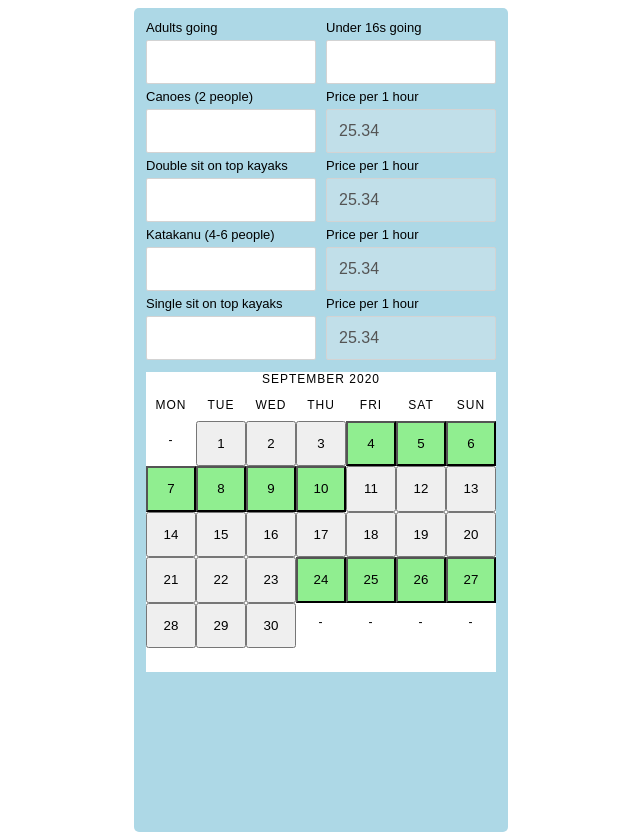
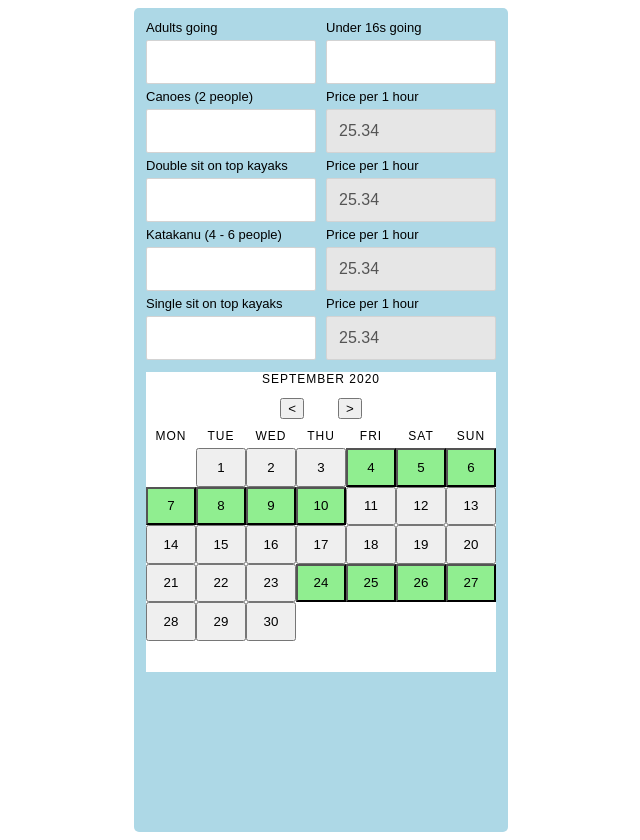
Before and after one commit to Javier-Machin/rental-checkout, a React app: page / in a window 1280 px wide. Shown: the whole page, without its empty margins (319-959 px from the left). Built offline with nearby package versions, Linux system fonts and the light colour scheme.

Commit message:
feat: implement calendar controls

```diff
--- a/src/components/RentalCheckout.js
+++ b/src/components/RentalCheckout.js
@@ -1,23 +1,60 @@
-import React, { PureComponent } from 'react';
+import React, { Component } from 'react';
 import NumericField from './NumericField';
 import Calendar from './calendar';
 import '../css/RentalCheckout.scss';
 
-class RentalCheckout extends PureComponent {
+class RentalCheckout extends Component {
   constructor(props) {
     super(props);
+    const now = new Date();
 
-    this.state = { selectedDate: new Date() };
+    this.state = {
+      selectedDate: null,
+      calendarDate: now,
+      calendarVisible: true,
+      timePickerVisible: false,
+    };
+
+    this.handleCalendarCellOnClick = this.handleCalendarCellOnClick.bind(this);
+    this.handleCalendarArrowOnClick = this.handleCalendarArrowOnClick.bind(
+      this,
+    );
+  }
+
+  handleCalendarCellOnClick({ target }) {
+    const dateIsAvailable = target.className.includes('available');
+    if (!dateIsAvailable) return;
+
+    const { calendarDate } = this.state;
+    const newSelectedDate = new Date();
+
+    newSelectedDate.setFullYear(calendarDate.getFullYear());
+    newSelectedDate.setMonth(calendarDate.getMonth());
+    newSelectedDate.setDate(Number(target.name));
+
+    this.setState({ selectedDate: newSelectedDate });
+  }
+
+  handleCalendarArrowOnClick({ target }) {
+    const { calendarDate } = this.state;
+
+    if (target.name === 'prev') {
+      calendarDate.setMonth(calendarDate.getMonth() - 1);
+    } else {
+      calendarDate.setMonth(calendarDate.getMonth() + 1);
+    }
+
+    this.setState({ calendarDate });
   }
 
   render() {
-    const { selectedDate } = this.state;
+    const { selectedDate, calendarDate } = this.state;
 
     return (
       <aside className="rental-checkout">
         <form className="rental-checkout__form">
-          <div className="numeric-fields">
-            <NumericField min="1" max="10" name="adults" label="Adults going" />
+          <div className="input-fields">
+            <NumericField name="adults" label="Adults going" />
             <NumericField name="kids" label="Under 16s going" />
             <NumericField name="canoes" label="Canoes (2 people)" />
             <NumericField
@@ -33,7 +70,7 @@ class RentalCheckout extends PureComponent {
               defaultValue="25.34"
               disabled
             />
-            <NumericField name="katakanus" label="Katakanu (4-6 people)" />
+            <NumericField name="katakanus" label="Katakanu (4 - 6 people)" />
             <NumericField
               name="katakanu-price"
               label="Price per 1 hour"
@@ -50,9 +87,13 @@ class RentalCheckout extends PureComponent {
           </div>
           <Calendar
             selectedDate={selectedDate}
+            calendarDate={calendarDate}
+            handleCalendarCellOnClick={this.handleCalendarCellOnClick}
+            handleCalendarArrowOnClick={this.handleCalendarArrowOnClick}
             availableDates={[
-              { month: 8, from: 4, to: 10 },
-              { month: 8, from: 24, to: 27 },
+              { year: 2020, month: 8, from: 4, to: 10 },
+              { year: 2020, month: 8, from: 24, to: 27 },
+              { year: 2020, month: 9, from: 5, to: 9 },
             ]}
           />
         </form>
--- /dev/null
+++ b/src/components/calendar/Controls.js
@@ -0,0 +1,28 @@
+import React from 'react';
+
+const Controls = (props) => {
+  const { handleCalendarArrowOnClick } = props;
+
+  return (
+    <div className="calendar__arrows">
+      <button
+        className="calendar__arrow"
+        onClick={handleCalendarArrowOnClick}
+        name="prev"
+        type="button"
+      >
+        {'<'}
+      </button>
+      <button
+        className="calendar__arrow"
+        onClick={handleCalendarArrowOnClick}
+        name="next"
+        type="button"
+      >
+        {'>'}
+      </button>
+    </div>
+  );
+};
+
+export default Controls;
--- a/src/components/calendar/Header.js
+++ b/src/components/calendar/Header.js
@@ -1,4 +1,4 @@
-import React from 'react';
+import React, { memo } from 'react';
 
 const Header = () => {
   return (
@@ -14,4 +14,4 @@ const Header = () => {
   );
 };
 
-export default Header;
+export default memo(Header);
--- a/src/components/calendar/helpers/index.js
+++ b/src/components/calendar/helpers/index.js
@@ -7,10 +7,12 @@ function isInRange(num, start, end) {
 
 function checkDateAvailability(date, availableDates) {
   return availableDates.some((availabilityWindow) => {
+    const year = date.getFullYear();
     const month = date.getMonth();
     const day = date.getDate();
 
     return (
+      year === availabilityWindow.year &&
       month === availabilityWindow.month &&
       isInRange(day, availabilityWindow.from, availabilityWindow.to)
     );
@@ -18,7 +20,7 @@ function checkDateAvailability(date, availableDates) {
 }
 
 function renderCalendarBody() {
-  const { selectedDate: date, availableDates } = this.props;
+  const { calendarDate: date, availableDates, handleCellOnClick } = this.props;
   const cells = [];
 
   const month = date.getMonth();
@@ -28,15 +30,16 @@ function renderCalendarBody() {
   // We keep updating this date as we loop through the days of the month
   const tempDate = firstDayOfMonth;
 
-  for (let row = 0; row < 5; row += 1) {
+  for (let row = 0; row < 6; row += 1) {
     for (let weekDay = 1; weekDay < 8; weekDay += 1) {
       const beforeFirstDay = row === 0 && weekDay < firstDayOfMonth.getDay();
-      const pastLastDay = tempDate.getMonth() > month;
+      const pastLastDay =
+        tempDate.getMonth() > month || tempDate.getFullYear() > year;
 
       if (beforeFirstDay || pastLastDay) {
         cells.push(
           <span className="calendar__empty-cell" key={`${row}${weekDay}`}>
-            -
+            &nbsp;
           </span>,
         );
       } else {
@@ -53,7 +56,7 @@ function renderCalendarBody() {
           <button
             className={cellClasses}
             type="button"
-            onClick={this.handleCellOnClick}
+            onClick={handleCellOnClick}
             name={tempDateValue}
             key={`${row}${weekDay}`}
           >
@@ -69,10 +72,10 @@ function renderCalendarBody() {
 }
 
 function currentMonthAndYear() {
-  const { selectedDate } = this.props;
+  const { calendarDate } = this.props;
 
-  const year = selectedDate.getFullYear();
-  const monthName = selectedDate.toLocaleString('default', {
+  const year = calendarDate.getFullYear();
+  const monthName = calendarDate.toLocaleString('default', {
     month: 'long',
   });
 
--- a/src/components/calendar/index.js
+++ b/src/components/calendar/index.js
@@ -1,25 +1,23 @@
 import React, { PureComponent } from 'react';
+import Header from './Header';
+import Controls from './Controls';
+import { renderCalendarBody, currentMonthAndYear } from './helpers';
 import '../../css/Calendar.scss';
-import Header from './Header';
-import { renderCalendarBody, currentMonthAndYear } from './helpers';
 
 class Calendar extends PureComponent {
   constructor(props) {
     super(props);
     this.renderCalendarBody = renderCalendarBody.bind(this);
     this.currentMonthAndYear = currentMonthAndYear.bind(this);
-    this.handleCellOnClick = this.handleCellOnClick.bind(this);
-  }
-
-  handleCellOnClick({ target }) {
-    const { selectedDate } = this.props;
-    console.log('clicked on day ', target.name);
   }
 
   render() {
+    const { handleCalendarArrowOnClick } = this.props;
+
     return (
       <div className="calendar">
         <p className="calendar__month-year">{this.currentMonthAndYear()}</p>
+        <Controls handleCalendarArrowOnClick={handleCalendarArrowOnClick} />
         <div className="calendar__cells">
           <Header />
           <>{this.renderCalendarBody()}</>
--- a/src/css/App.scss
+++ b/src/css/App.scss
@@ -1,3 +1,7 @@
 .main-container {
   font-family: sans-serif;
+
+  :disabled {
+    background-color: rgb(230, 230, 230);
+  }
 }
--- a/src/css/Calendar.scss
+++ b/src/css/Calendar.scss
@@ -9,16 +9,33 @@
 
   &__cells {
     display: grid;
-    grid-template-rows: 1fr repeat(5, 2fr);
+    grid-template-rows: 1fr repeat(6, 2fr);
     grid-template-columns: repeat(7, 1fr);
     height: 250px;
   }
 
   &__empty-cell {
-    margin-top: 12px;
+    user-select: none;
+  }
+
+  &__cell-btn {
+    pointer-events: none;
   }
 
   &__cell-btn--available {
     background-color: lightgreen;
+    pointer-events: unset;
+    cursor: pointer;
+  }
+
+  &__arrows {
+    display: flex;
+    justify-content: space-evenly;
+    max-width: 150px;
+    margin: 0 auto 10px auto;
+  }
+
+  &__arrow {
+    cursor: pointer;
   }
 }
--- a/src/css/RentalCheckout.scss
+++ b/src/css/RentalCheckout.scss
@@ -7,7 +7,7 @@
   padding: 0.75rem;
 
   &__form {
-    .numeric-fields {
+    .input-fields {
       display: grid;
       grid-template-rows: repeat(5, 1fr);
       grid-template-columns: repeat(2, 1fr);
--- a/webpack.config.js
+++ b/webpack.config.js
@@ -41,7 +41,7 @@ module.exports = {
   plugins: [
     new MiniCssExtractPlugin(),
     new HtmlWebPackPlugin({
-      template: './src/index.html',
+      template: './public/index.html',
       filename: './index.html',
     }),
     new webpack.LoaderOptionsPlugin({
```
Also changed, not shown: public/index.html (renamed from src/index.html).
